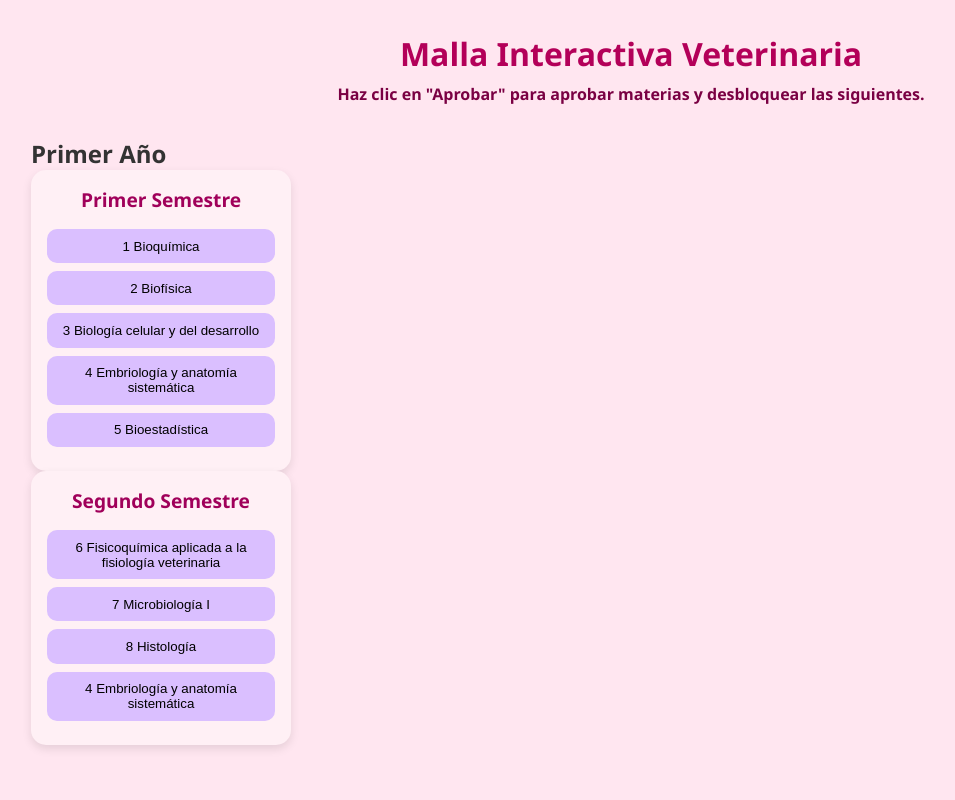
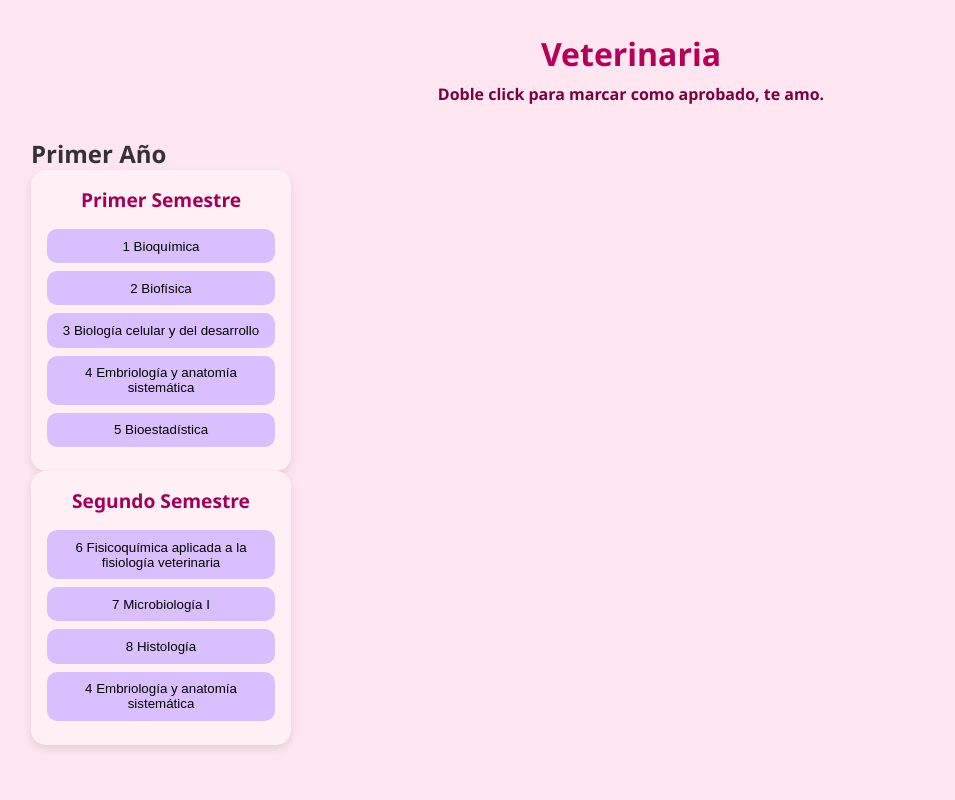
Before and after one commit to FranGranger/malla-de-Delfi, a plain HTML site: page index.html in a window 1280 px wide. Shown: the top 800 px of the page, without its empty margins (9-964 px from the left). Drawn offline with Linux system fonts and the light colour scheme.

Commit message:
Update index.html

```diff
--- a/index.html
+++ b/index.html
@@ -3,14 +3,14 @@
 <head>
 <meta charset="UTF-8" />
 <meta name="viewport" content="width=device-width, initial-scale=1" />
-<title>Malla Interactiva Veterinaria</title>
+<title>Medicina Veterinaria plan de estudios</title>
 <link rel="stylesheet" href="styles.css" />
 </head>
 <body>
 
 <header>
-  <h1>Malla Interactiva Veterinaria</h1>
-  <p>Haz clic en "Aprobar" para aprobar materias y desbloquear las siguientes.</p>
+  <h1>Veterinaria</h1>
+  <p>Doble click para marcar como aprobado, te amo.</p>
 </header>
 
 <div class="malla-container">
```
